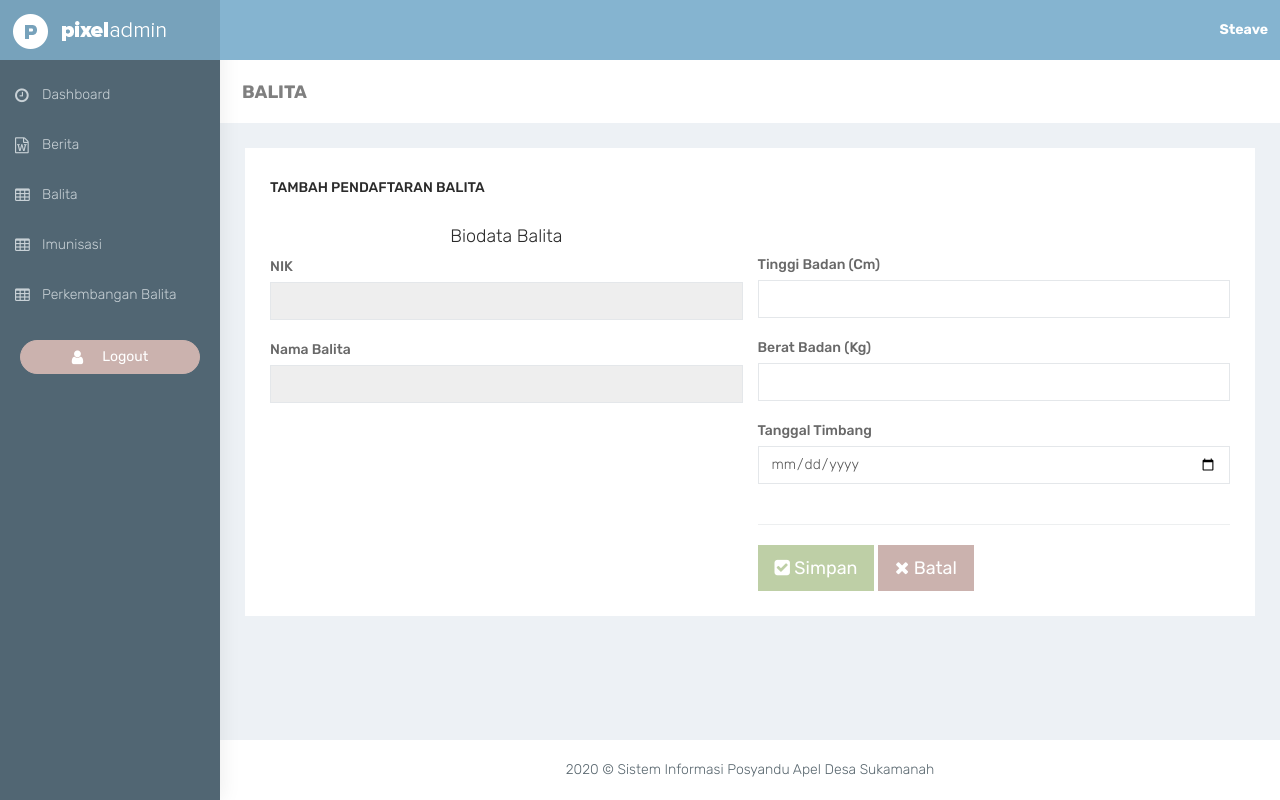
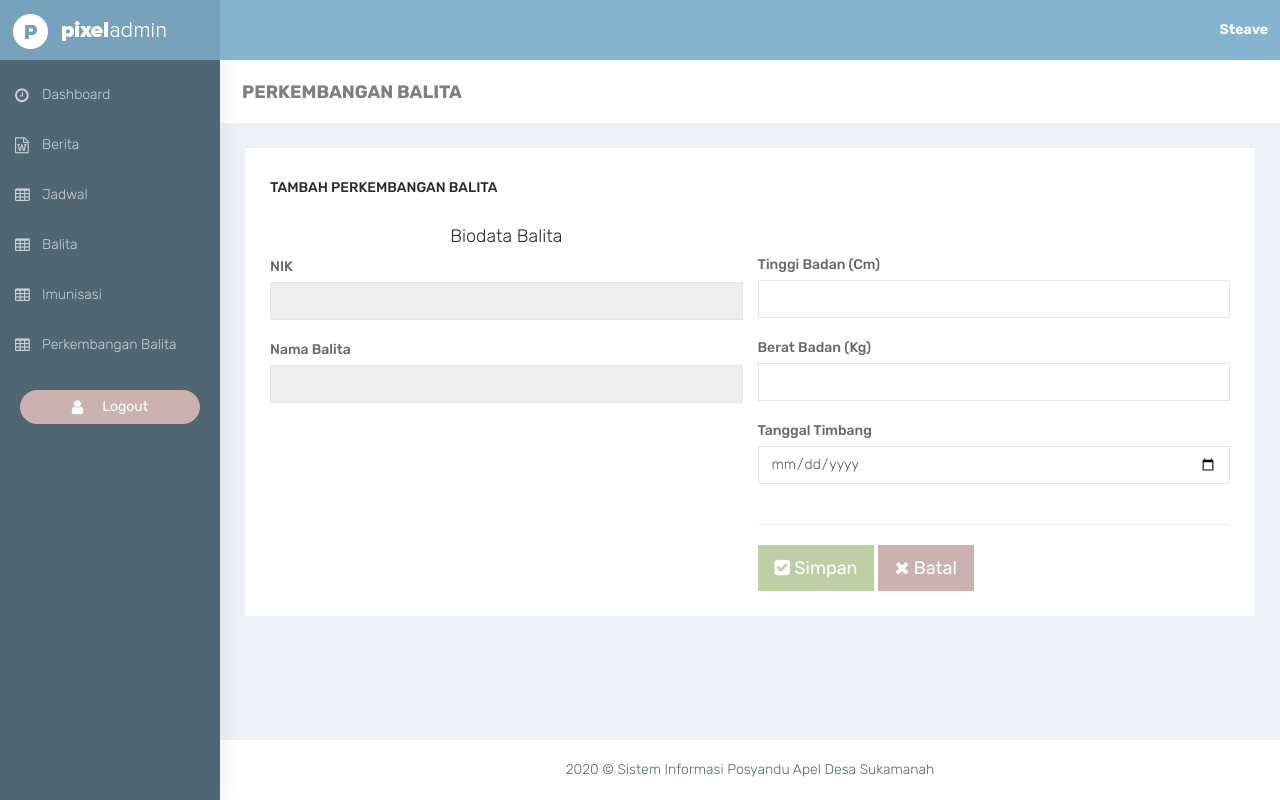
Before and after one commit to MrAisenodni/posyandu, a PHP site: page /daftar-perkembangan-balita.php in a window 1280 px wide. Run offline with PHP 8.4, Linux system fonts and the light colour scheme.

Commit message:
ganti teks

```diff
--- a/daftar-perkembangan-balita.php
+++ b/daftar-perkembangan-balita.php
@@ -2,7 +2,7 @@
         <div class="container-fluid">
             <div class="row bg-title">
                 <div class="col-lg-3 col-md-4 col-sm-4 col-xs-12">
-                    <h4 class="page-title">BALITA</h4>
+                    <h4 class="page-title">PERKEMBANGAN BALITA</h4>
                 </div>
                 <!-- /.col-lg-12 -->
             </div>
@@ -10,7 +10,7 @@
             <div class="row">
                 <div class="col-sm-12">
                     <div class="white-box">
-                        <h3 class="box-title">Tambah Pendaftaran Balita</h3>
+                        <h3 class="box-title">Tambah Perkembangan Balita</h3>
                         <div class="row">
                             <div class="col-sm-6">
                                 <h4 style="text-align: center;">Biodata Balita</h4>
--- a/head.php
+++ b/head.php
@@ -75,6 +75,10 @@
                                 aria-hidden="true"></i><span class="hide-menu">Berita</span></a>
                     </li>
                     <li>
+                        <a href="jadwal-posyandu.php" class="waves-effect"><i class="fa fa-table fa-fw"
+                                aria-hidden="true"></i><span class="hide-menu">Jadwal</span></a>
+                    </li>
+                    <li>
                         <a href="balita.php" class="waves-effect"><i class="fa fa-table fa-fw"
                                 aria-hidden="true"></i><span class="hide-menu">Balita</span></a>
                     </li>
--- a/jadwal-posyandu.php
+++ b/jadwal-posyandu.php
@@ -19,6 +19,10 @@
                                         <input type="date" class="form-control" id="" aria-describedby="emailHelp" disabled>
                                     </div><br>
                                     <div class="sm-3">
+                                        <label for="exampleInputPassword1" class="form-label">Jam</label>
+                                        <input type="time" class="form-control" id="" disabled>
+                                    </div><br>
+                                    <div class="sm-3">
                                         <label for="exampleInputPassword1" class="form-label">Tempat</label>
                                         <input type="text" class="form-control" id="" disabled>
                                     </div><br>
--- a/pendaftaran-imunisasi.php
+++ b/pendaftaran-imunisasi.php
@@ -2,7 +2,7 @@
         <div class="container-fluid">
             <div class="row bg-title">
                 <div class="col-lg-3 col-md-4 col-sm-4 col-xs-12">
-                    <h4 class="page-title">IMUNISASI</h4>
+                    <h4 class="page-title">CATATAN IMUNISASI</h4>
                 </div>
                 <!-- /.col-lg-12 -->
             </div>
--- a/user/head.php
+++ b/user/head.php
@@ -65,7 +65,7 @@
 					</nav><!-- #nav-menu-container -->
 					<div class="navbar-right">
                         <ul class="nav-menu">
-                            <li><a href="contact.html">Login</a></li>
+                            <li><a href="login.php">Login</a></li>
                         </ul>
 					</div>
 				</div>
```
